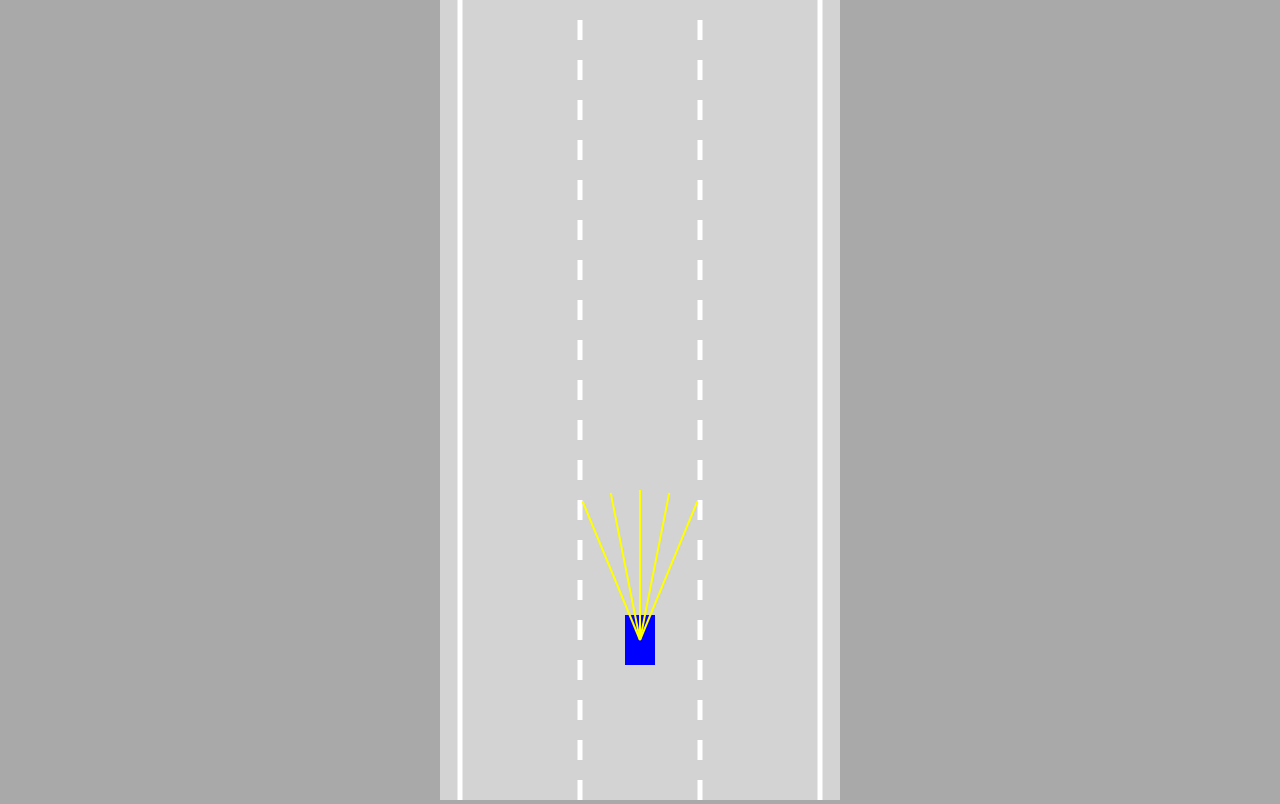
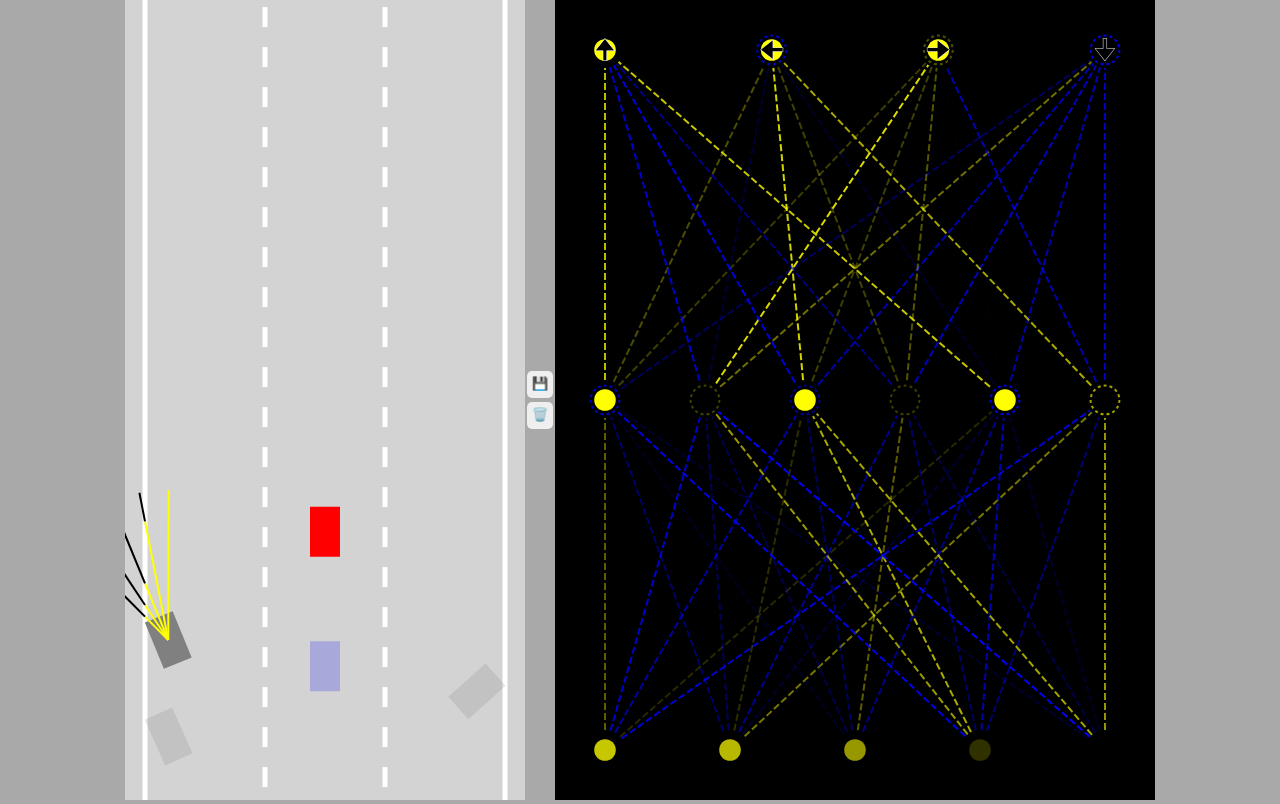
Before and after one commit to ARJ014/selfDrivngCar, a plain HTML site: page index.html in a window 1280 px wide. Drawn offline with Linux system fonts and the light colour scheme.

Commit message:
made the network smarter

```diff
--- a/car.js
+++ b/car.js
@@ -33,7 +33,7 @@ class Car {
       const offsets = this.sensors.readings.map((e) =>
         e == null ? 0 : 1 - e.offset
       );
-      const outputs = Neural.feedforward(offsets, this.brain);
+      const outputs = Neural.feedForward(offsets, this.brain);
 
       if (this.brain) {
         this.controls.forward = outputs[0];
@@ -116,7 +116,7 @@ class Car {
     // console.log(this.y);
   }
 
-  draw(ctx, color) {
+  draw(ctx, color, drawSensor) {
     if (this.damge) ctx.fillStyle = "gray";
     else ctx.fillStyle = color;
     ctx.beginPath();
@@ -125,7 +125,7 @@ class Car {
       ctx.lineTo(this.polygon[i].x, this.polygon[i].y);
     }
     ctx.fill();
-    if (this.sensors) {
+    if (this.sensors && drawSensor) {
       this.sensors.draw(ctx);
     }
   }
--- a/index.html
+++ b/index.html
@@ -8,6 +8,12 @@
   </head>
   <body>
     <canvas id="myCanvas"></canvas>
+    <div id="verticalButtons">
+      <button onclick="save()">💾</button>
+      <button onclick="discard()">🗑️</button>
+    </div>
+    <canvas id="networkCanvas"></canvas>
+    <script src="visualizer.js"></script>
     <script src="network.js"></script>
     <script src="utils.js"></script>
     <script src="road.js"></script>
--- a/main.js
+++ b/main.js
@@ -1,30 +1,64 @@
 const canvas = document.getElementById("myCanvas");
+const networkCanvas = document.getElementById("networkCanvas");
+networkCanvas.width = 600;
 canvas.width = 400;
 
 const ctx = canvas.getContext("2d");
+const networkCtx = networkCanvas.getContext("2d");
 
 const road = new Road(canvas.width / 2, canvas.width * 0.9);
-const car = new Car(road.getLaneCenter(1), 100, 30, 50, "AI", 6);
-const traffic = [new Car(road.getLaneCenter(1), -100, 30, 50, "Dummy")];
+const cars = generateCars(100);
+let bestCar = cars[0];
+if (localStorage.getItem("bestBrain")) {
+  bestCar.brain = JSON.parse(localStorage.getItem("bestBrain"));
+}
+const traffic = [new Car(road.getLaneCenter(1), -100, 30, 50, "Dummy", 2)];
 
 animate();
+
+function generateCars(N) {
+  const cars = [];
+  for (let i = 1; i <= N; i++) {
+    cars.push(new Car(road.getLaneCenter(1), 100, 30, 50, "AI"));
+  }
+  return cars;
+}
+
+function save() {
+  localStorage.setItem("bestBrain", JSON.stringify(bestCar.brain));
+}
+
+function discard() {
+  localStorage.removeItem("bestBrain");
+}
 
 function animate() {
   for (let i = 0; i < traffic.length; i++) {
     traffic[i].update(road.borders, []);
   }
 
-  car.update(road.borders, traffic);
+  for (let i = 0; i < cars.length; i++) {
+    cars[i].update(road.borders, traffic);
+  }
+
   canvas.height = window.innerHeight;
+  networkCanvas.height = window.innerHeight;
   ctx.save();
-  ctx.translate(0, -car.y + canvas.height * 0.8);
+  bestCar = cars.find((c) => c.y == Math.min(...cars.map((c) => c.y)));
+  ctx.translate(0, -bestCar.y + canvas.height * 0.8);
 
   road.draw(ctx);
   for (let i = 0; i < traffic.length; i++) {
     traffic[i].draw(ctx, "red");
   }
-  car.draw(ctx, "blue");
+  ctx.globalAlpha = 0.2;
+  for (let i = 1; i < cars.length; i++) {
+    cars[i].draw(ctx, "blue", false);
+  }
+  ctx.globalAlpha = 1;
+  bestCar.draw(ctx, "blue", true);
 
   ctx.restore();
+  Visualizer.drawNetwork(networkCtx, bestCar.brain);
   requestAnimationFrame(animate);
 }
--- a/network.js
+++ b/network.js
@@ -1,16 +1,34 @@
 class Neural {
-  constructor(neuronCount) {
+  constructor(neuronCounts) {
     this.level = [];
-    for (let i = 0; i < neuronCount.length - 1; i++) {
-      this.level.push(new Level(neuronCount[i], neuronCount[i + 1]));
+    for (let i = 0; i < neuronCounts.length - 1; i++) {
+      this.level.push(new Level(neuronCounts[i], neuronCounts[i + 1]));
     }
   }
-  static feedforward(givenInputs, network) {
-    let outputs = Level.feedforward(givenInputs, network.level[0]);
+
+  static feedForward(givenInputs, network) {
+    let outputs = Level.feedForward(givenInputs, network.level[0]);
     for (let i = 1; i < network.level.length; i++) {
-      outputs = Level.feedforward(outputs, network.level[i]);
+      outputs = Level.feedForward(outputs, network.level[i]);
     }
     return outputs;
+  }
+
+  static mutate(network, amount = 1) {
+    network.level.forEach((level) => {
+      for (let i = 0; i < level.biases.length; i++) {
+        level.biases[i] = lerp(level.biases[i], Math.random() * 2 - 1, amount);
+      }
+      for (let i = 0; i < level.weights.length; i++) {
+        for (let j = 0; j < level.weights[i].length; j++) {
+          level.weights[i][j] = lerp(
+            level.weights[i][j],
+            Math.random() * 2 - 1,
+            amount
+          );
+        }
+      }
+    });
   }
 }
 
@@ -27,6 +45,7 @@ class Level {
 
     Level.#randomize(this);
   }
+
   static #randomize(level) {
     for (let i = 0; i < level.inputs.length; i++) {
       for (let j = 0; j < level.outputs.length; j++) {
@@ -34,12 +53,12 @@ class Level {
       }
     }
 
-    for (let i = 0; i < level.outputs.length; i++) {
+    for (let i = 0; i < level.biases.length; i++) {
       level.biases[i] = Math.random() * 2 - 1;
     }
   }
 
-  static feedforward(givenInputs, level) {
+  static feedForward(givenInputs, level) {
     for (let i = 0; i < level.inputs.length; i++) {
       level.inputs[i] = givenInputs[i];
     }
@@ -49,8 +68,12 @@ class Level {
       for (let j = 0; j < level.inputs.length; j++) {
         sum += level.inputs[j] * level.weights[j][i];
       }
-      if (sum > level.biases[i]) level.outputs[i] = 1;
-      else level.outputs[i] = 0;
+
+      if (sum > level.biases[i]) {
+        level.outputs[i] = 1;
+      } else {
+        level.outputs[i] = 0;
+      }
     }
 
     return level.outputs;
--- a/style.css
+++ b/style.css
@@ -2,10 +2,32 @@ body {
   padding: 0;
   margin: 0;
   background-color: darkgrey;
-  text-align: center;
+  display: flex;
+  justify-content: center;
+  align-items: center;
   overflow: hidden;
+}
+
+#verticalButtons {
+  display: flex;
+  flex-direction: column;
+}
+
+button {
+  border: none;
+  border-radius: 5px;
+  padding: 5px 5px 7px 5px;
+  margin: 2px;
+  cursor: pointer;
+}
+button:hover {
+  background: blue;
 }
 
 #myCanvas {
   background-color: lightgray;
 }
+
+#networkCanvas {
+  background-color: black;
+}
--- a/utils.js
+++ b/utils.js
@@ -36,3 +36,11 @@ function polyIntersect(poly1, poly2) {
   }
   return false;
 }
+
+function getRGBA(value) {
+  const alpha = Math.abs(value);
+  const R = value < 0 ? 0 : 255;
+  const G = R;
+  const B = value > 0 ? 0 : 255;
+  return "rgba(" + R + "," + G + "," + B + "," + alpha + ")";
+}
--- /dev/null
+++ b/visualizer.js
@@ -0,0 +1,103 @@
+class Visualizer {
+  static drawNetwork(ctx, network) {
+    const margin = 50;
+    const left = margin;
+    const top = margin;
+    const width = ctx.canvas.width - margin * 2;
+    const height = ctx.canvas.height - margin * 2;
+
+    const levelHeight = height / network.level.length;
+
+    for (let i = network.level.length - 1; i >= 0; i--) {
+      const levelTop =
+        top +
+        lerp(
+          height - levelHeight,
+          0,
+          network.level.length == 1 ? 0.5 : i / (network.level.length - 1)
+        );
+
+      ctx.setLineDash([7, 3]);
+      Visualizer.drawLevel(
+        ctx,
+        network.level[i],
+        left,
+        levelTop,
+        width,
+        levelHeight,
+        i == network.level.length - 1 ? ["🠉", "🠈", "🠊", "🠋"] : []
+      );
+    }
+  }
+
+  static drawLevel(ctx, level, left, top, width, height, outputLabels) {
+    const right = left + width;
+    const bottom = top + height;
+
+    const { inputs, outputs, weights, biases } = level;
+
+    for (let i = 0; i < inputs.length; i++) {
+      for (let j = 0; j < outputs.length; j++) {
+        ctx.beginPath();
+        ctx.moveTo(Visualizer.#getNodeX(inputs, i, left, right), bottom);
+        ctx.lineTo(Visualizer.#getNodeX(outputs, j, left, right), top);
+        ctx.lineWidth = 2;
+        ctx.strokeStyle = getRGBA(weights[i][j]);
+        ctx.stroke();
+      }
+    }
+
+    const nodeRadius = 18;
+    for (let i = 0; i < inputs.length; i++) {
+      const x = Visualizer.#getNodeX(inputs, i, left, right);
+      ctx.beginPath();
+      ctx.arc(x, bottom, nodeRadius, 0, Math.PI * 2);
+      ctx.fillStyle = "black";
+      ctx.fill();
+      ctx.beginPath();
+      ctx.arc(x, bottom, nodeRadius * 0.6, 0, Math.PI * 2);
+      ctx.fillStyle = getRGBA(inputs[i]);
+      ctx.fill();
+    }
+
+    for (let i = 0; i < outputs.length; i++) {
+      const x = Visualizer.#getNodeX(outputs, i, left, right);
+      ctx.beginPath();
+      ctx.arc(x, top, nodeRadius, 0, Math.PI * 2);
+      ctx.fillStyle = "black";
+      ctx.fill();
+      ctx.beginPath();
+      ctx.arc(x, top, nodeRadius * 0.6, 0, Math.PI * 2);
+      ctx.fillStyle = getRGBA(outputs[i]);
+      ctx.fill();
+
+      ctx.beginPath();
+      ctx.lineWidth = 2;
+      ctx.arc(x, top, nodeRadius * 0.8, 0, Math.PI * 2);
+      ctx.strokeStyle = getRGBA(biases[i]);
+      ctx.setLineDash([3, 3]);
+      ctx.stroke();
+      ctx.setLineDash([]);
+
+      if (outputLabels[i]) {
+        ctx.beginPath();
+        ctx.textAlign = "center";
+        ctx.textBaseline = "middle";
+        ctx.fillStyle = "black";
+        ctx.strokeStyle = "white";
+        ctx.font = nodeRadius * 1.5 + "px Arial";
+        ctx.fillText(outputLabels[i], x, top + nodeRadius * 0.1);
+        ctx.lineWidth = 0.5;
+        ctx.strokeText(outputLabels[i], x, top + nodeRadius * 0.1);
+      }
+    }
+  }
+
+  static #getNodeX(nodes, index, left, right) {
+    return lerp(
+      left,
+      right,
+      nodes.length == 1 ? 0.5 : index / (nodes.length - 1)
+    );
+  }
+}
```
